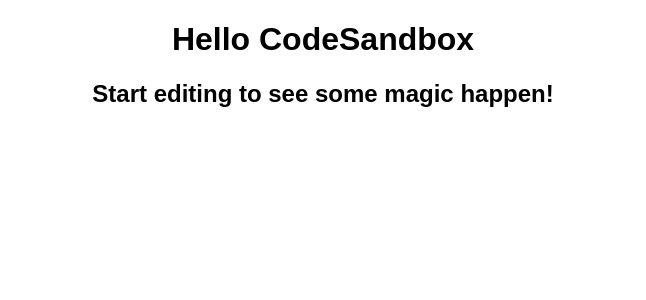
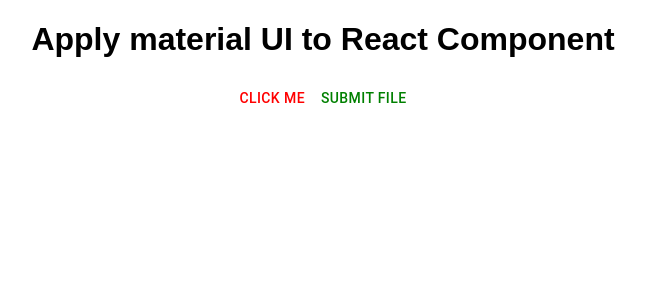
Before and after one commit to fang-wenlee/MaterialUi, a React (Create React App) app: page / in a window 1280 px wide. Shown: the top 300 px of the page, without its empty margins (317-963 px from the left). Built offline with nearby package versions, Linux system fonts and the light colour scheme.

Commit message:
mskeStyle fun const useStyles = makeStyles({})

```diff
--- a/src/App.js
+++ b/src/App.js
@@ -1,10 +1,21 @@
 import "./styles.css";
+import React from "react";
+import { makeStyles } from "@material-ui/core/styles";
+import Button from "@material-ui/core/Button";
+
+const useStyles = makeStyles({
+  buttonStyle: { color: "red" },
+  textStyle: { color: "green" }
+});
 
 export default function App() {
+  const classes = useStyles();
+  console.log(classes);
   return (
     <div className="App">
-      <h1>Hello CodeSandbox</h1>
-      <h2>Start editing to see some magic happen!</h2>
+      <h1>Apply material UI to React Component</h1>
+      <Button className={classes.buttonStyle}>Click Me</Button>
+      <Button className={classes.textStyle}>Submit file</Button>
     </div>
   );
 }
```
Also changed, not shown: package.json (+10 -4 lines).
